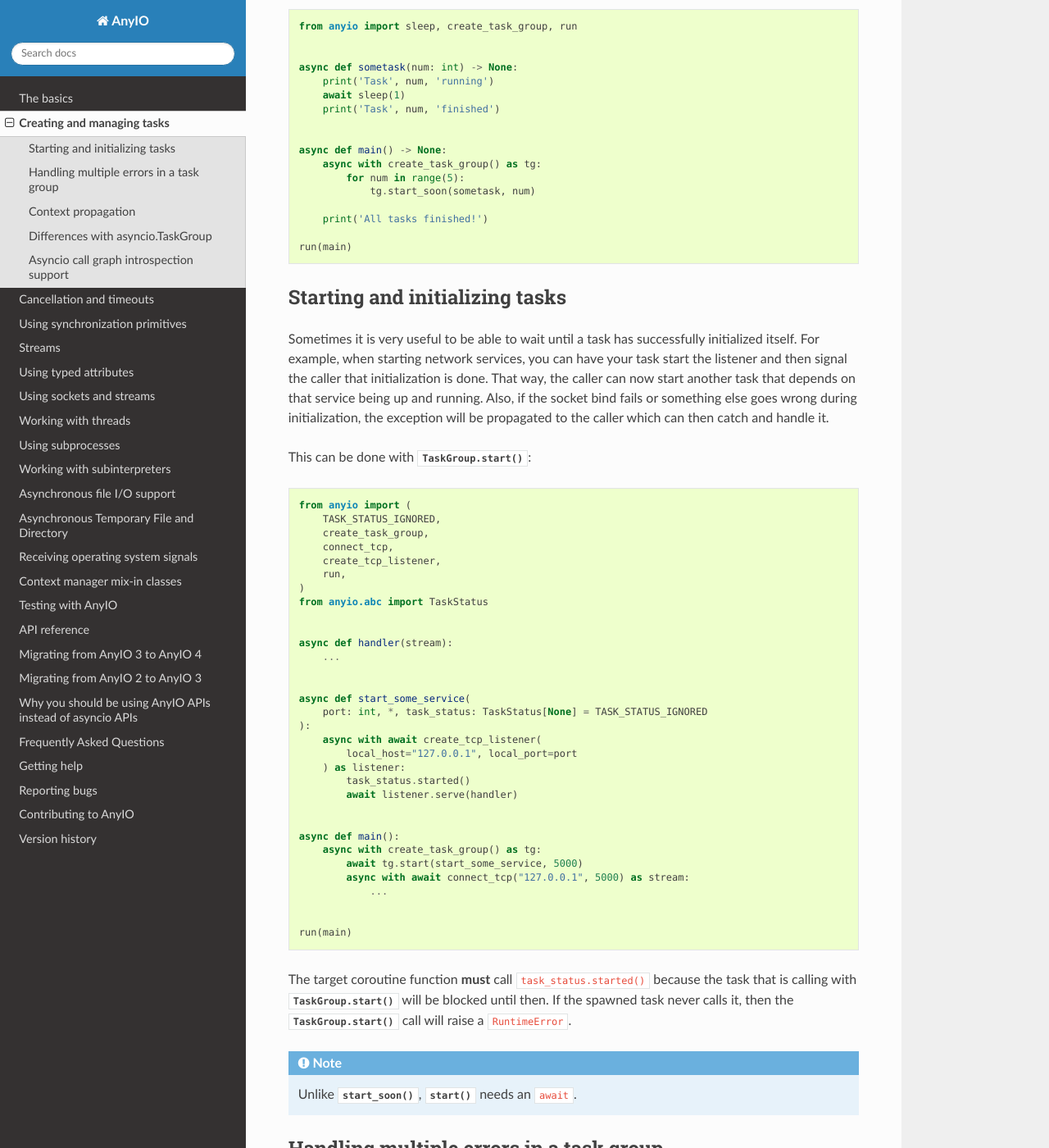
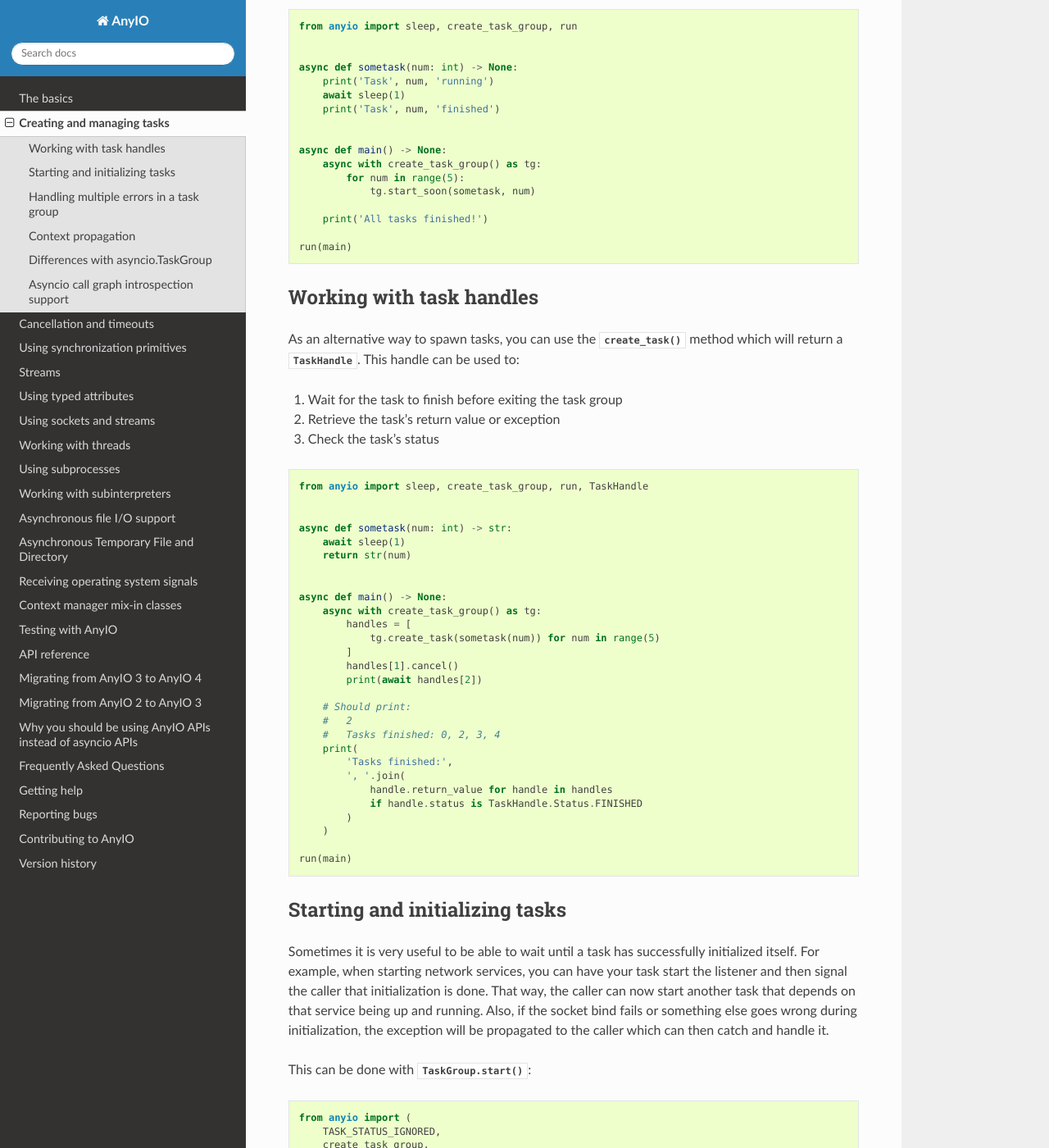
Before and after one commit to agronholm/anyio, a Sphinx documentation site: the page built from docs/tasks.rst, in a window 1280 px wide and 1400 px high, scrolled down 510 px. Shown: the whole window at 82% size. Built offline with Sphinx 7.4.7 and the Read the Docs theme 3.1.0, drawn with Linux system fonts in a browser that asks for light colours; the version number could not be read and is left out.

Commit message:
Added a docs section for create_task()

```diff
--- a/docs/tasks.rst
+++ b/docs/tasks.rst
@@ -40,6 +40,47 @@ Here's a demonstration::
 
 .. _Trio: https://trio.readthedocs.io/en/latest/reference-core.html
    #tasks-let-you-do-multiple-things-at-once
+
+Working with task handles
+-------------------------
+
+As an alternative way to spawn tasks, you can use the :meth:`~.TaskGroup.create_task`
+method which will return a :class:`~.TaskHandle`. This handle can be used to:
+
+#. Wait for the task to finish before exiting the task group
+#. Retrieve the task's return value or exception
+#. Check the task's status
+
+::
+
+    from anyio import sleep, create_task_group, run, TaskHandle
+
+
+    async def sometask(num: int) -> str:
+        await sleep(1)
+        return str(num)
+
+
+    async def main() -> None:
+        async with create_task_group() as tg:
+            handles = [
+                tg.create_task(sometask(num)) for num in range(5)
+            ]
+            handles[1].cancel()
+            print(await handles[2])
+
+        # Should print:
+        #   2
+        #   Tasks finished: 0, 2, 3, 4
+        print(
+            'Tasks finished:',
+            ', '.join(
+                handle.return_value for handle in handles
+                if handle.status is TaskHandle.Status.FINISHED
+            )
+        )
+
+    run(main)
 
 .. _start_initialize:
 
```
